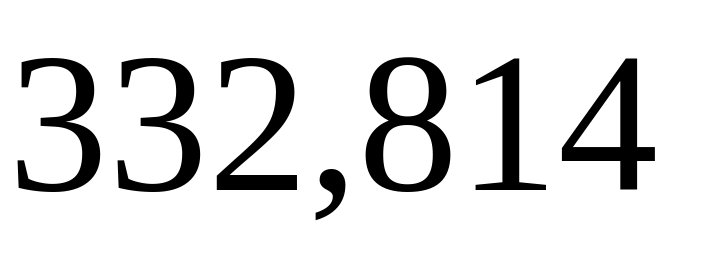
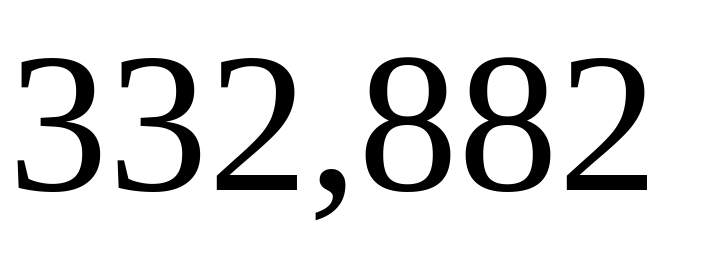
Before and after one commit to jbinney/jbinney.github.io, a plain HTML site: page waitlist.html in a window 1280 px wide. Shown: the whole page, without its empty margins (0-701 px from the left). Drawn offline with Linux system fonts and the light colour scheme.

Commit message:
Update waitlist

```diff
--- a/waitlist.html
+++ b/waitlist.html
@@ -1 +1 @@
-<html><body><div style="font-size: 200px">332,814</div></body></html>
+<html><body><div style="font-size: 200px">332,882</div></body></html>
```
